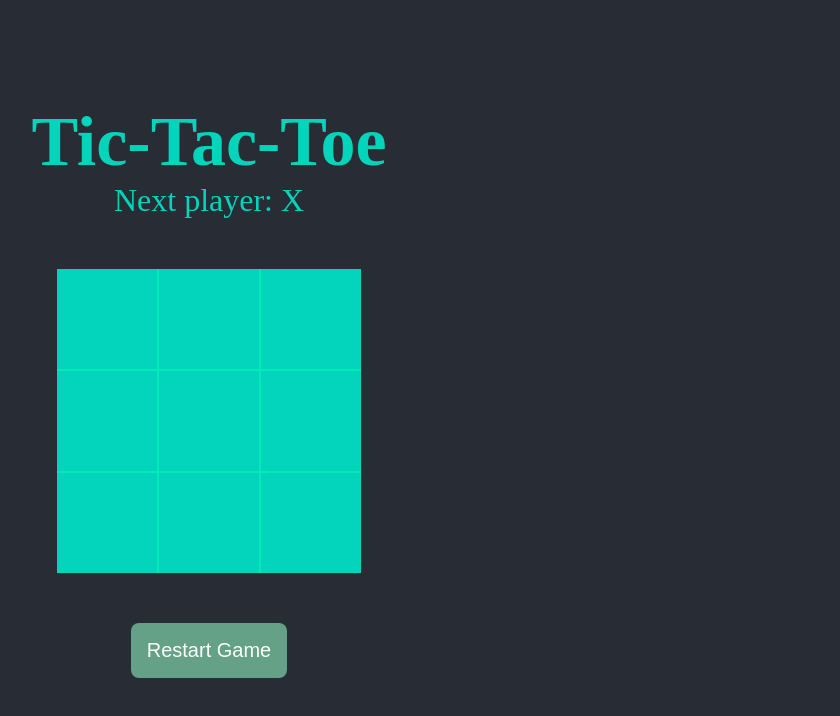
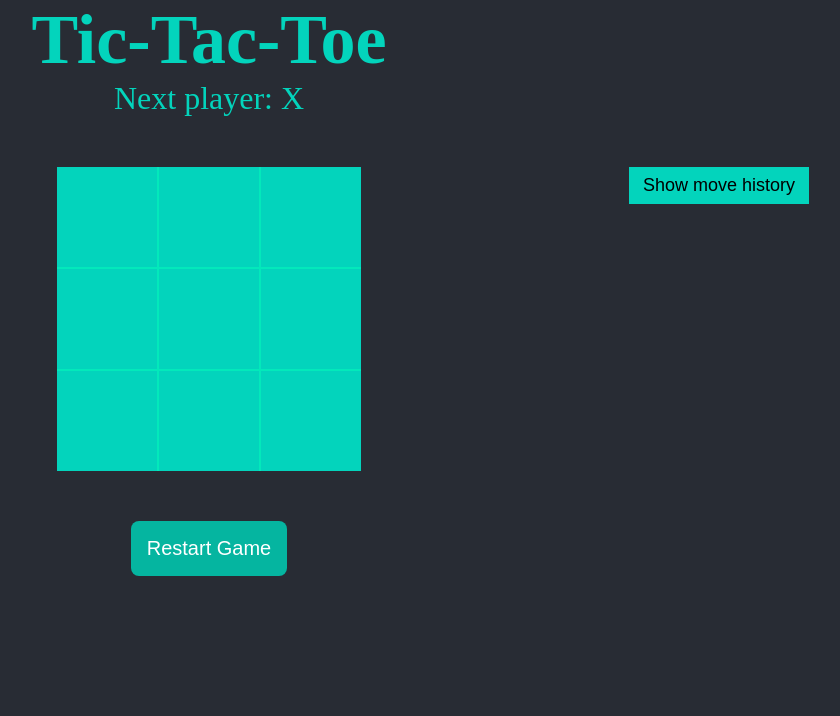
Before and after one commit to LaniJ/Tc-Tac-Toe, a React (Create React App) app: page / in a window 1280 px wide. Shown: the top 716 px of the page, without its empty margins (431-1271 px from the left). Built offline with nearby package versions, Linux system fonts and the light colour scheme; a web font is replaced by a local one.

Commit message:
adds game history tracking

```diff
--- a/src/App.css
+++ b/src/App.css
@@ -21,14 +21,14 @@
 }
 
 .container {
+  display: flex;
   flex-direction: column;
   align-items: center;
   justify-content: center;
   /* min-height: 100vh; */
-  max-width: 1200px;
-  margin: 0 auto;
-  display: flex;
-  min-height: 100vh;
+  /* max-width: 1200px; */
+  /* margin: 0 auto; */
+  /* min-height: 100vh; */
 }
 
 .board {
@@ -49,16 +49,61 @@
 }
 
 .restart-btn {
-  background-color: rgba(108, 174, 144, 0.9);
+  /* background-color: rgba(108, 174, 144, 0.9); */
+  background-color: #05b5a0;
   color: #FFFFFF;
-  font-size: 20px;
+  font-size: 2rem;
   padding: 16px;
   outline: none;
   border: none;
   border-radius: 8px;
   margin-bottom: 20px;
+  /* font-family: 'Finger Paint', cursive; */
+
 }
 .restart-btn:hover {
   background-color: #03d4bc;
   color: #000000;
 }
+
+.game {
+  max-width: 1200px;
+  margin: 0 auto;
+  /* position: relative; */
+}
+.game-body {
+  position: relative;
+  /* max-width: 900px;
+  display: flex; */
+  /* font-size: 3.2rem; */
+  /* color: #03d4bc; */
+}
+/* .game-history {
+  position: absolute;
+  top: 0;
+} */
+.flex {
+  display: flex;
+}
+.game-history {
+  position: absolute;
+  top: 0;
+  right: 0;
+  margin-top: 5rem;
+  color: #03d4bc;
+}
+
+.history-btn {
+  padding: 8px 0;
+  border: none;
+  width: 180px;
+  background: #03d4bc;
+  font-size: 18px;
+  outline: none;
+  cursor: pointer;
+  color: #000000;
+}
+.history-btn:hover {
+  background: #05b5a0;
+  color: #000000;
+}
--- a/src/App.js
+++ b/src/App.js
@@ -1,11 +1,13 @@
 import './App.css';
-import Board from './components/Board/Board'
+import Game from './components/Game/Game';
 
 function App() {
 
   return (
     <div className="App">
-      <Board />
+      <div>
+        <Game />
+      </div>
     </div>
   );
 }
--- a/src/components/Board/Board.jsx
+++ b/src/components/Board/Board.jsx
@@ -1,10 +1,12 @@
-import { useState } from 'react'
+// import { useState } from 'react'
 import Square from '../Square/square'
 
-const Board = () => {
-  const [squares, setSquares] = useState(new Array(9).fill(null));
-  const [xIsNext, setXIsNext] = useState(true);
+const Board = ({ xIsNext, onPlay, squares, onRestart, checkWinner }) => {
 
+  // const [squares, setSquares] = useState(new Array(9).fill(null));
+  // const [xIsNext, setXIsNext] = useState(true);
+
+  // console.log('winner', winner)
   const calculateWinner = (squares) => {
     const lines = [
       [0, 1, 2],
@@ -21,6 +23,7 @@ const Board = () => {
       const [a, b, c] = lines[i];
       if (squares[a] && squares[a] === squares[b] && squares[a] === squares[c]) {
         console.log('in calc squ ', squares[a], squares[b], squares[c])
+        checkWinner(squares[a])
         return squares[a];
       }
     }
@@ -28,13 +31,10 @@ const Board = () => {
   }
 
   const handleRestart = () => {
-    setXIsNext(true);
-    setSquares(new Array(9).fill(null));
+    onRestart();
   }
 
-
   const handleClick = (index) => {
-    // console.log('clicked', squares[index]);
 
     if (squares[index] || calculateWinner(squares)) {
       return;
@@ -43,29 +43,26 @@ const Board = () => {
     const nextSquares = squares.slice();
     nextSquares[index] = xIsNext ? 'X' : 'O';
 
-    console.log('clicked after', squares);
+    // setSquares(nextSquares);
+    // setXIsNext(!xIsNext);
 
-    setSquares(nextSquares);
-    setXIsNext(!xIsNext);
+    onPlay(nextSquares);
   };
 
-  const winner = calculateWinner(squares);
+  // const winner = calculateWinner(squares);
+  // console.log('winner here', winner)
 
-  let status;
+  // let status;
 
-  if (winner) {
-    console.log('winner', winner)
-    status = `${winner} wins!`
-  } else {
-    status = `Next player: ${xIsNext? 'X' : 'O'}`
-  }
+  // if (winner) {
+  //   console.log('winner', winner)
+  //   status = `${winner} wins!`
+  // } else {
+  //   status = `Next player: ${xIsNext? 'X' : 'O'}`
+  // }
 
   return (
     <div className='container'>
-      <h1 className='game-name'>Tic-Tac-Toe</h1>
-
-      <p className='player-info'>{status}</p>
-
       <div className='board'>
         <Square value={squares[0]} onSquareClick={() => handleClick(0)} />
         <Square value={squares[1]} onSquareClick={() => handleClick(1)} />
@@ -80,8 +77,6 @@ const Board = () => {
       <button className='restart-btn' onClick={handleRestart}>Restart Game</button>
     </div>
   )
-
-
 }
 
 export default Board;
--- /dev/null
+++ b/src/components/Game/Game.jsx
@@ -0,0 +1,100 @@
+import { useState } from 'react';
+import Board from '../Board/Board';
+import History from '../History/History'
+
+const Game = () => {
+  const [xIsNext, setXIsNext] = useState(true);
+  const [history, setHistory] = useState([Array(9).fill(null)]);
+  const [currentMove, setCurrentMove] = useState(0);
+  const [winner, setWinner] = useState(null)
+  const currentSquares = history[currentMove];
+
+  const restartGame = () => {
+    console.log('restarting');
+    setXIsNext(true);
+    const newArray = Array(9).fill(null);
+    console.log(newArray)
+    setHistory([...newArray])
+  }
+
+  const onWinner = (val) => {
+    console.log('winner', winner)
+    setWinner(val)
+  }
+  const handlePlay = (nextSquares) => {
+    // console.log('nextSquares ', nextSquares);
+    const updatedHistory = [...history.slice(0, currentMove + 1), nextSquares];
+    setHistory(updatedHistory);
+    setCurrentMove(updatedHistory.length - 1);
+    setXIsNext(!xIsNext);
+    // console.log('gamee -->> ', nextSquares, winner)
+  }
+
+  // function handlePlay(nextSquares) {
+  //   setHistory([...history, nextSquares]);
+  //   setXIsNext(!xIsNext);
+  // }
+
+  const jumpToMove = (move) => {
+    console.log('moveing ', move)
+    setCurrentMove(move);
+    setXIsNext( move % 2 === 0);
+  }
+
+  // const winner = calculateWinner(currentSquares);
+  // let winner;
+
+  let status;
+
+  if (winner) {
+    console.log('winner', winner)
+    status = `${winner} wins!`
+  } else {
+    status = `Next player: ${xIsNext? 'X' : 'O'}`
+  }
+
+  // const pastMoves = history.map((item, index) => {
+  //   return (
+  //     <button>{item}</button>
+  //   )
+  // })
+
+  return (
+    <div className="game">
+      <h1 className='game-name'>Tic-Tac-Toe</h1>
+      <p className='player-info'>{status}</p>
+
+      <div className='game-body'>
+        {/* <div className='flex'> */}
+          <Board xIsNext={xIsNext} squares={currentSquares} onPlay={handlePlay} onRestart={restartGame}  checkWinner={onWinner}/>
+          <History history={history} jumpToMove={jumpToMove}/>
+        {/* </div> */}
+      </div>
+
+    </div>
+    );
+}
+
+// const calculateWinner = (squares) => {
+//   const lines = [
+//     [0, 1, 2],
+//     [3, 4, 5],
+//     [6, 7, 8],
+//     [0, 3, 6],
+//     [1, 4, 7],
+//     [2, 5, 8],
+//     [0, 4, 8],
+//     [2, 4, 6]
+//   ]
+
+//   for (let i = 0; i < lines.length; i++) {
+//     const [a, b, c] = lines[i];
+//     if (squares[a] && squares[a] === squares[b] && squares[a] === squares[c]) {
+//       console.log('in calc squ ', squares[a], squares[b], squares[c])
+//       return squares[a];
+//     }
+//   }
+//   return null;
+// }
+
+export default Game;
--- /dev/null
+++ b/src/components/History/History.jsx
@@ -0,0 +1,46 @@
+import { useState } from 'react';
+const History = ({ history, jumpToMove }) => {
+  const [showHistory, setShowHistory] = useState(false);
+
+  // console.log('history', history)
+
+  const toggleHistory = () => {
+    setShowHistory(!showHistory);
+  }
+  const jumpToPrev = (move) => {
+    console.log('index val', move)
+    jumpToMove(move);
+  }
+
+  const pastMoves = history.map((item, index) => {
+
+    let description;
+
+    if (index > 0) {
+      description = `Go to move ${index}`
+    } else {
+      description = 'Go to game start'
+    }
+    return (
+      <li key={index}>
+        <button className='history-btn' onClick={() => jumpToPrev(index)}>
+        {description}
+        </button>
+      </li>
+    )
+  })
+
+  return (
+    <div className='game-history'>
+      <button className='history-btn' onClick={toggleHistory}>Show move history</button>
+
+      {showHistory &&
+        <ul>
+          {pastMoves}
+        </ul>
+      }
+    </div>
+   );
+}
+
+export default History;
--- a/src/components/Square/square.jsx
+++ b/src/components/Square/square.jsx
@@ -2,11 +2,6 @@ import './square.css';
 
 
 const Square = ({ value, onSquareClick }) => {
-
-  // const handleClick = () => {
-  //   // modifySquareValue()
-  //   console.log('modified')
-  // }
   return (
     <button className="square" onClick={onSquareClick}>{value}</button>
    );
```
